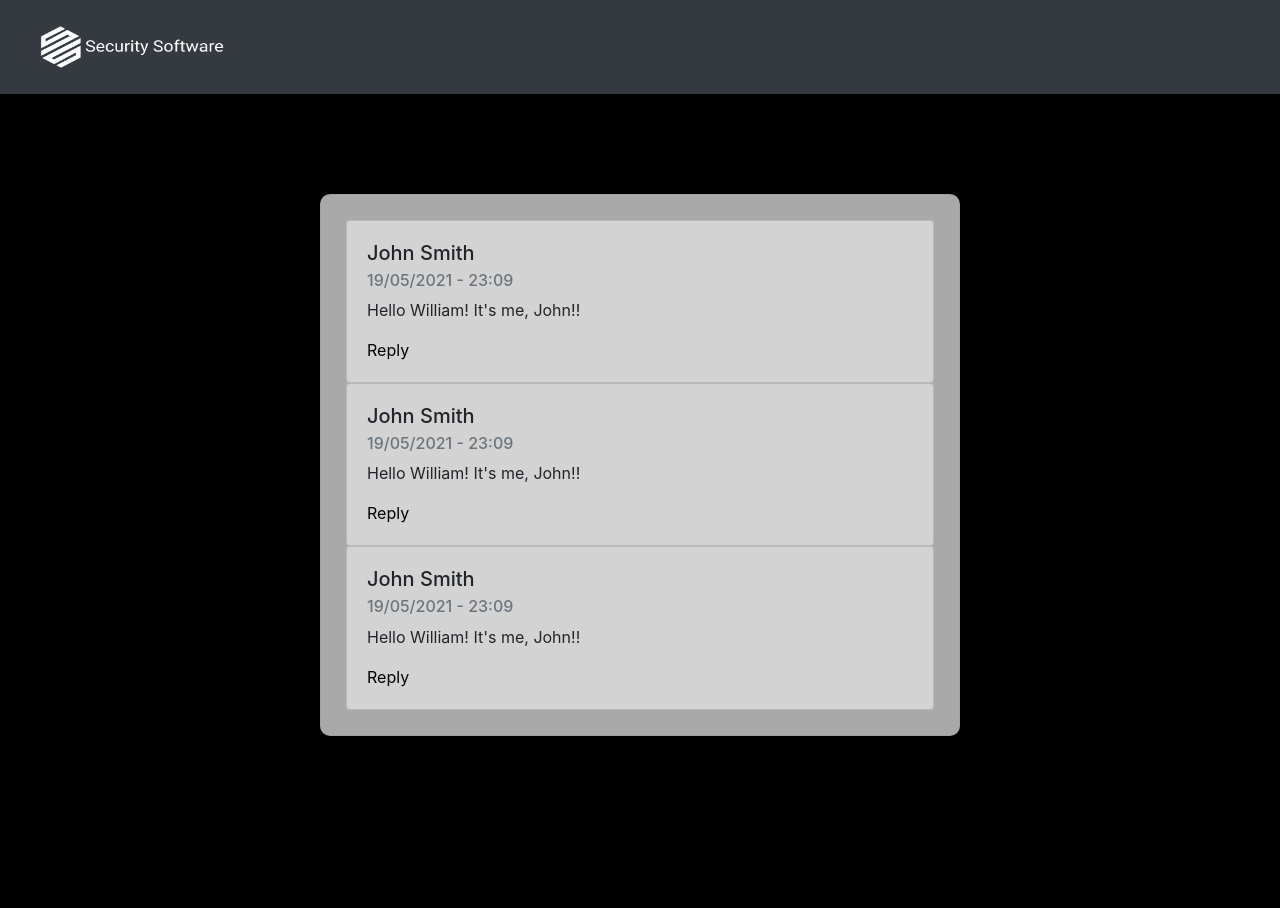
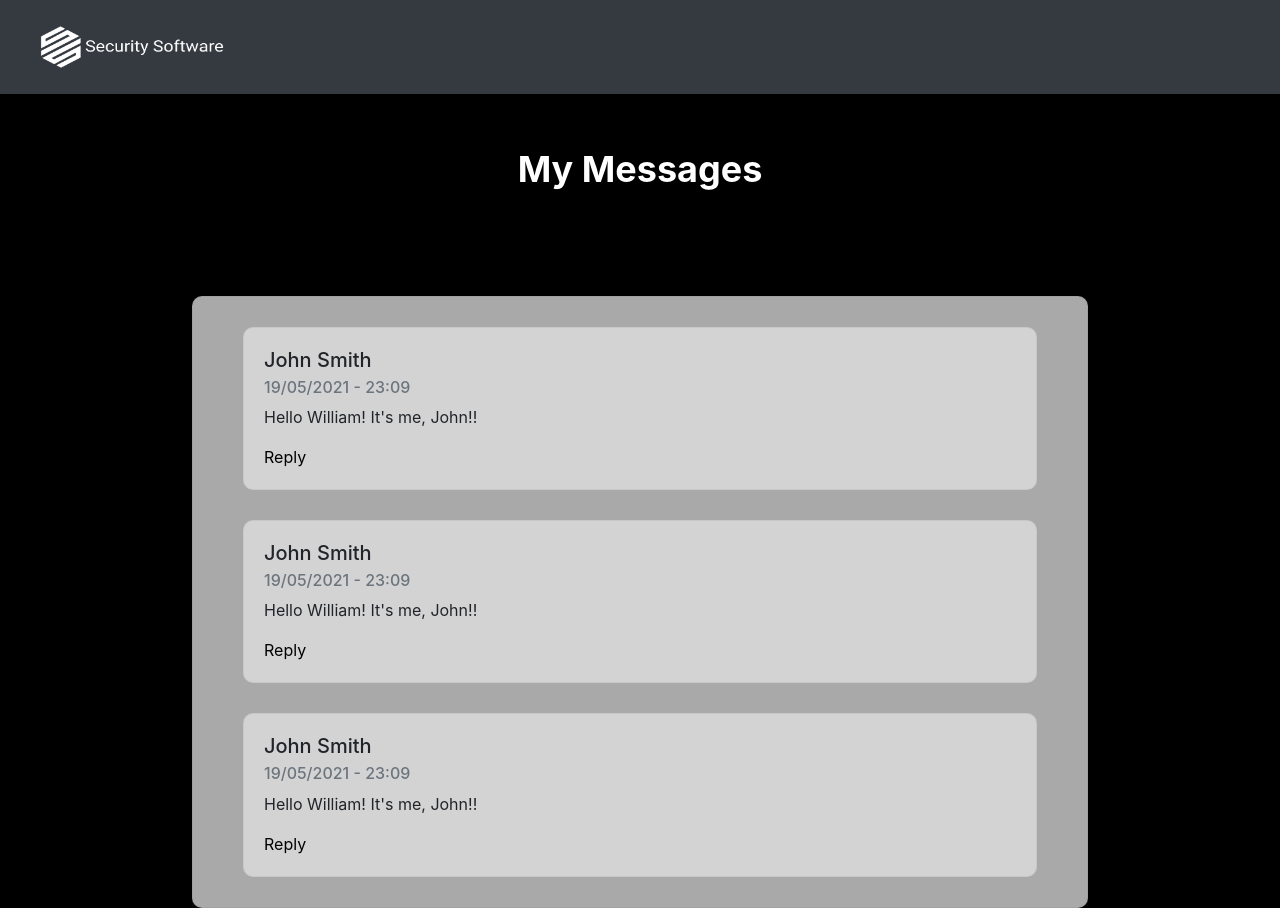
Before and after one commit to AndreMoutas/SSIN, a React (Create React App) app in the folder client_interface/: page /messages in a window 1280 px wide. Before the commit the page ends 800 px from the top, so only its background shows below. Built offline with nearby package versions, Linux system fonts and the light colour scheme; no server answers.

Commit message:
Adjusted style of my messages page
Co-Authored-By: AndreMoutas <47751865+AndreMoutas@users.noreply.github.com>

```diff
--- a/client_interface/src/components/MyMessages.js
+++ b/client_interface/src/components/MyMessages.js
@@ -1,4 +1,4 @@
-import React, { useState } from "react";
+import React, { useState, Text } from "react";
 import { Button, Form, Row, Card } from 'react-bootstrap';
 
 function MyMessages() {
@@ -33,8 +33,10 @@ function MyMessages() {
     }
 
     return (
+        <>
+            <p style={styles.pageTitle}>My Messages</p>
             <div style={styles.div}>
-            <Card style={{ width: '100%', backgroundColor: 'lightGray' }}>
+                <Card style={styles.card}>
                     <Card.Body>
                         <Card.Title>John Smith</Card.Title>
                         <Card.Subtitle className="mb-2 text-muted">19/05/2021 - 23:09</Card.Subtitle>
@@ -44,7 +46,7 @@ function MyMessages() {
                         <Card.Link href="#" style={{color: 'black'}}>Reply</Card.Link>
                     </Card.Body>
                 </Card>
-            <Card style={{ width: '100%', backgroundColor: 'lightGray' }}>
+                <Card style={styles.card}>
                     <Card.Body>
                         <Card.Title>John Smith</Card.Title>
                         <Card.Subtitle className="mb-2 text-muted">19/05/2021 - 23:09</Card.Subtitle>
@@ -54,7 +56,7 @@ function MyMessages() {
                         <Card.Link href="#" style={{color: 'black'}}>Reply</Card.Link>
                     </Card.Body>
                 </Card>
-            <Card style={{ width: '100%', backgroundColor: 'lightGray' }}>
+                <Card style={styles.card}>
                     <Card.Body>
                         <Card.Title>John Smith</Card.Title>
                         <Card.Subtitle className="mb-2 text-muted">19/05/2021 - 23:09</Card.Subtitle>
@@ -65,6 +67,7 @@ function MyMessages() {
                     </Card.Body>
                 </Card>
             </div>
+        </>
     );
 }
 
@@ -73,9 +76,11 @@ const styles = {
         border: '1px solid rgba(0, 0, 0, 0.05)',
         borderRadius: '10px',
         backgroundColor: 'darkGray',
-        width: '50%',
+        width: '70%',
         margin: 'auto',
-        padding: '25px',
+        paddingLeft: '50px',
+        paddingRight: '50px',
+        paddingBottom: '30px',
         marginTop: '100px',
     },
     label: {
@@ -88,6 +93,20 @@ const styles = {
     },
     row: {
         justifyMessage: 'space-between'
+    },
+    pageTitle: {
+        fontSize: 36,
+        color: 'white',
+        fontWeight: 'bold',
+        display: 'flex',
+        justifyContent: 'center',
+    },
+    card: {
+        width: '100%',
+        backgroundColor: 'lightGray',
+        border: '1px solid rgba(0, 0, 0, 0.05)',
+        borderRadius: '10px',
+        marginTop: '30px',
     }
 }
 
```
Lines whose indentation alone changed are shown as unchanged.
